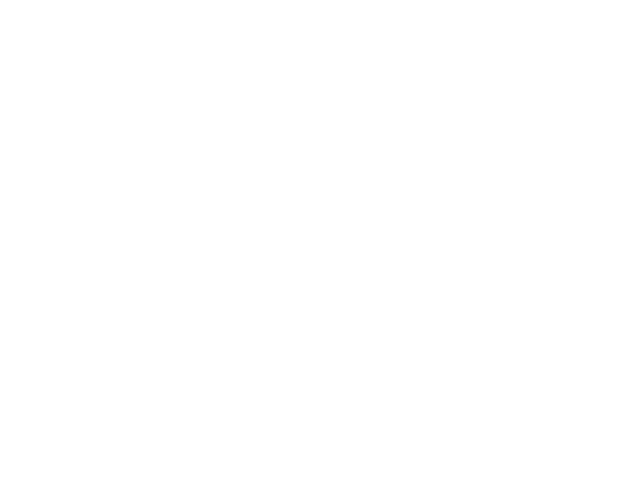
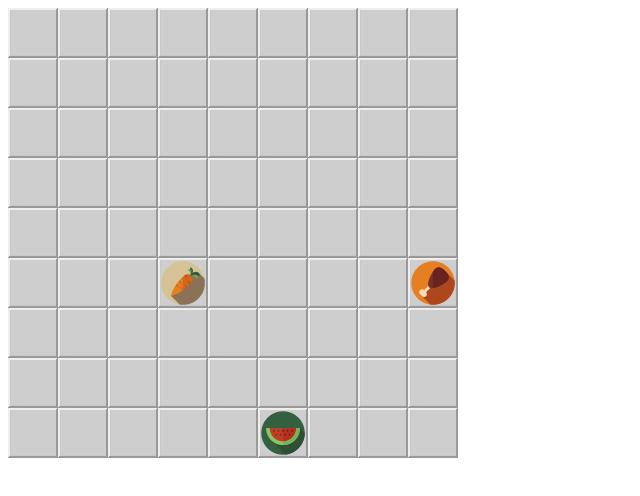
Before and after one commit to KseniaLass/lines, a plain HTML site: page index.html in a window 1280 px wide. Shown: the whole page, without its empty margins (0-640 px from the left). Drawn offline with nearby package versions, Linux system fonts and the light colour scheme.

Commit message:
append first items to canvas

```diff
--- a/lines.js
+++ b/lines.js
@@ -1,20 +1,22 @@
 (function(){
-  var canvas = null;
-  var ctx = null;
-  var spritesheet = null;
-  var spritesheetLoaded = false;
-  var world = [];
-  var worldWidth = 9;
-  var worldHeight = 9;
+  let canvas = null;
+  let ctx = null;
+  let spritesheet = null;
+  let spritesheetLoaded = false;
+  let world = [];
+  let worldWidth = 9;
+  let worldHeight = 9;
 
-  var tileWidth = 50;
-  var tileHeight = 50;
+  let figureCount = 9;
 
-  var pathStart = [worldWidth, worldHeight];
-  var pathEnd = [0,0];
-  var currentPath = [];
+  let tileWidth = 50;
+  let tileHeight = 50;
 
-  $('document').ready(function(e){
+  let pathStart = [worldWidth, worldHeight];
+  let pathEnd = [0,0];
+  let currentPath = [];
+
+  $(document).ready(function(){
     console.log('Cтраница загружена.');
     canvas = $('#gameCanvas')[0];
     canvas.width = worldWidth * tileWidth;
@@ -28,5 +30,63 @@
 
   function canvasClick(){}
 
-  function loaded(){}
+  function loaded(){
+    console.log("Картинка загружена");
+    spritesheetLoaded = true;
+    createWorld();
+  }
+
+  function createWorld(){
+    console.log('Создание мира...');
+    for(let x = 0; x < worldWidth; x++) {
+      world[x] = [];
+      for(let y=0; y < worldHeight; y++) {
+        world[x][y] = 0;
+      }
+    }
+    createRandomBalls();
+  }
+
+  function createRandomBalls() {
+    console.log('Расставляем шарики...');
+    for(let i=0; i<3; i++) {
+      let randomX = Math.floor(Math.random() * (worldWidth - 0)) + 0;
+      let randomY = Math.floor(Math.random() * (worldHeight - 0)) + 0;
+      let randomFigure = Math.floor(Math.random() * (figureCount+1 - 1)) + 1;
+      if(world[randomX][randomY] === 0) {
+        world[randomX][randomY] = randomFigure
+      } else {
+        i--;
+        break;
+      }
+    }
+    redraw();
+  }
+
+  function redraw() {
+
+    if(!spritesheetLoaded) return;
+
+    console.log('Рисуем мир ...');
+
+
+    let spriteNum = 0;
+
+    ctx.fillStyle='#000000';
+    ctx.fillRect(0,0,canvas.width, canvas.height);
+
+    for(let x = 0; x < worldWidth; x++) {
+      for(let y = 0; y < worldHeight; y++) {
+        spriteNum = world[x][y];
+        ctx.drawImage(spritesheet,
+          spriteNum*tileWidth, 0,
+          tileWidth, tileHeight,
+          x*tileWidth, y*tileHeight,
+          tileWidth, tileHeight);
+      }
+    }
+  }
+
+
+
 })();
--- a/styles.css
+++ b/styles.css
@@ -36,3 +36,7 @@ img {
     transform-origin: 50% 50%;
     animation: jump .5s linear alternate infinite;
 }
+
+canvas {
+    cursor: pointer;
+}
```
Also changed, not shown: index.html (+1 -1 lines).
